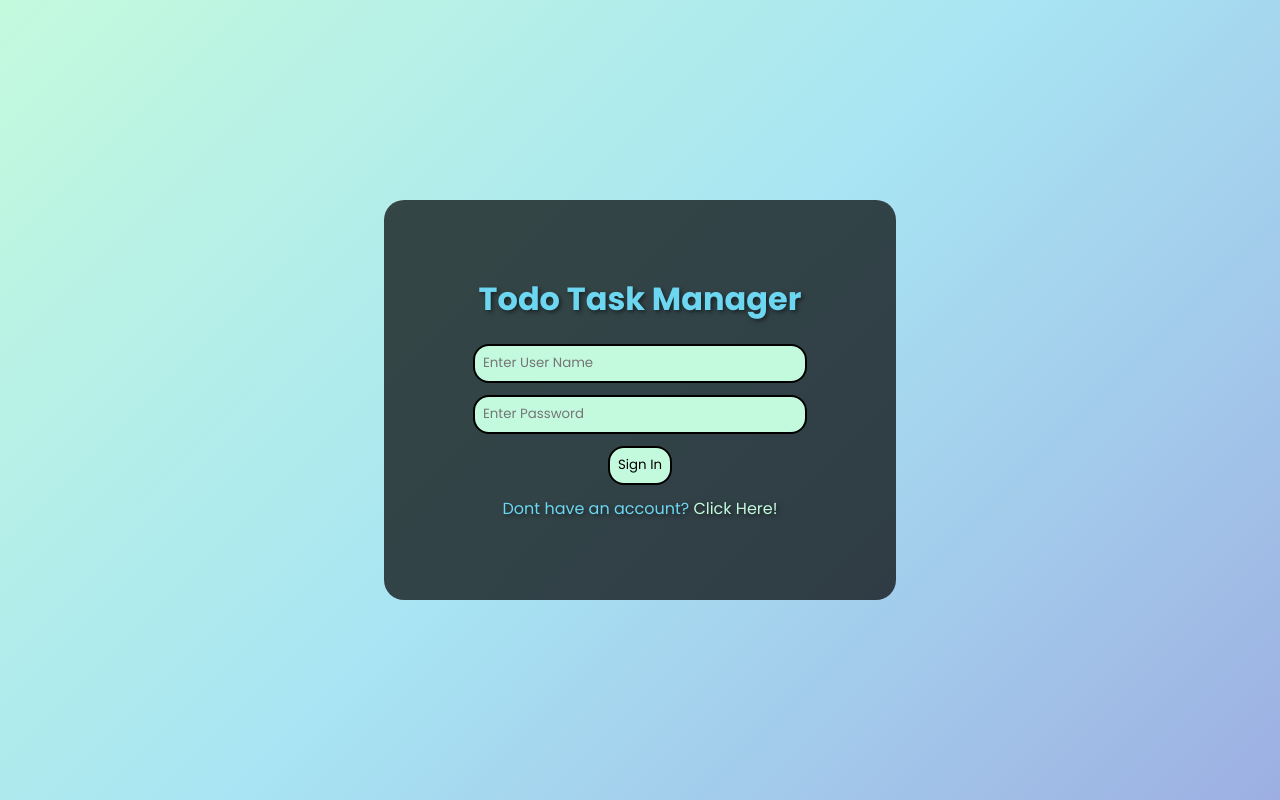
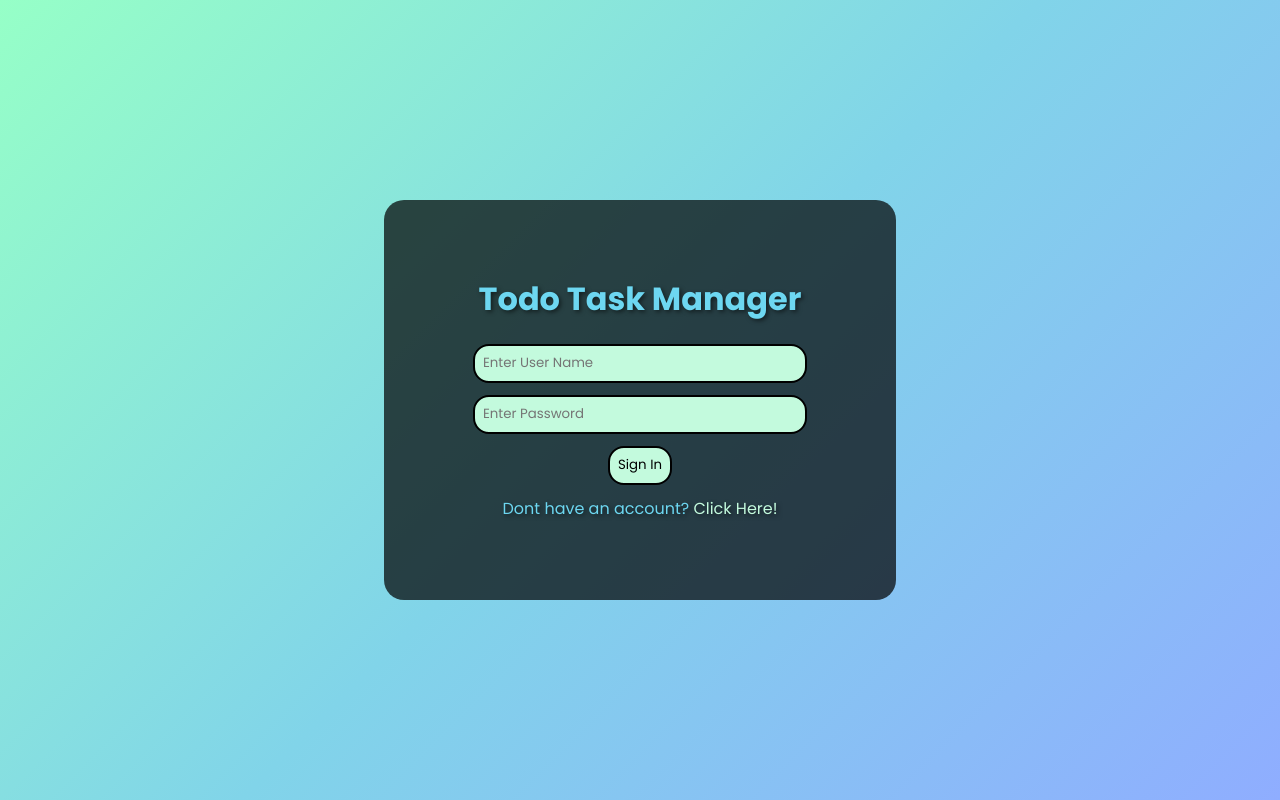
Before and after one commit to LoafCitler/Todo_TaskManager-Website, a Flask app: page / in a window 1280 px wide. Run offline with Flask 3, Linux system fonts and the light colour scheme.

Commit message:
Aesthetic changes

```diff
--- a/static/css/main.css
+++ b/static/css/main.css
@@ -7,7 +7,7 @@
 
 body{
     display: flex;
-    background: linear-gradient(135deg, #c3fadd, #a8e4f3, #9dafe2);
+    background: linear-gradient(135deg, #96ffc7, #81d4e9, #8fadff);
     flex-direction: column;
     align-items: center;
     justify-content: center;
@@ -65,10 +65,6 @@ input{
     transition: 160ms ease-in-out;
 }
 
-input:focus{
-    outline: 0;
-}
-
 input:hover{
     box-shadow: 3px 3px black;
     background-color: #9be0bb;
@@ -82,6 +78,7 @@ input:hover{
     scale: 1;
     transition: 0ms;
     box-shadow: 0px 0px;
+    background-color: #c3fadd;
 }
 
 .ts-inp,.us-inp{
```
